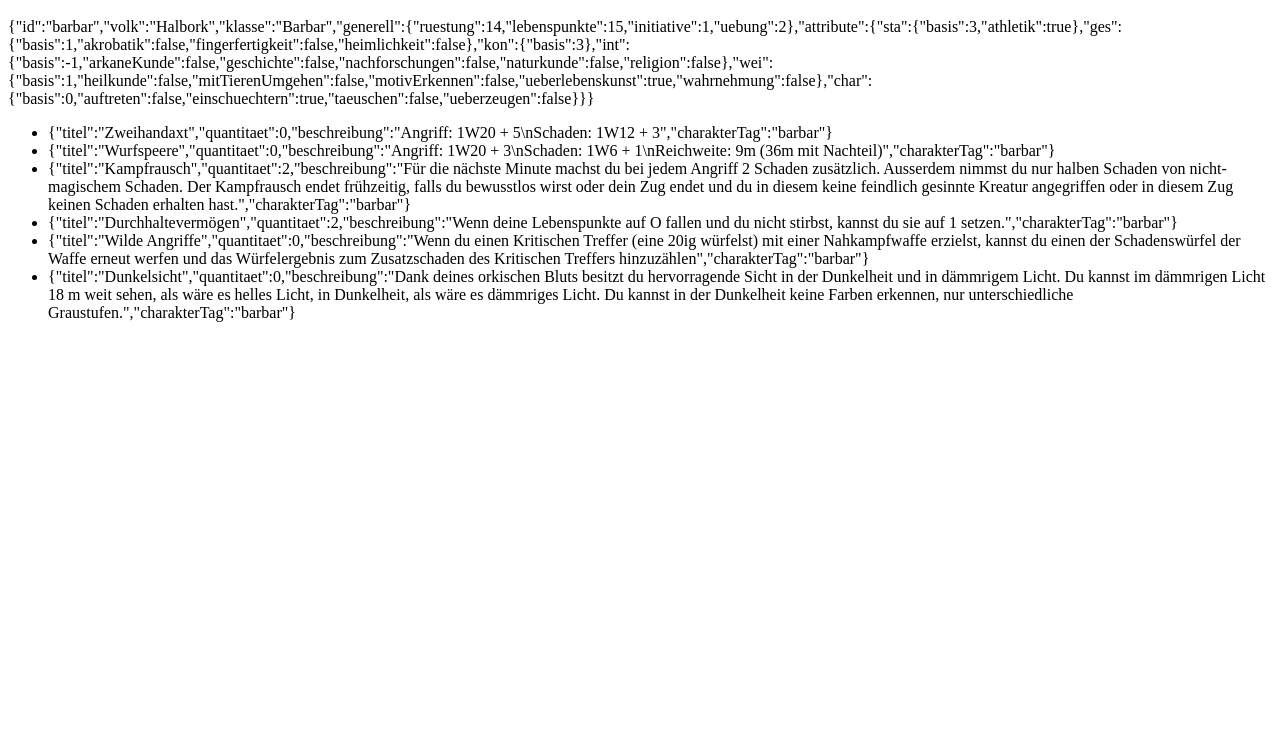
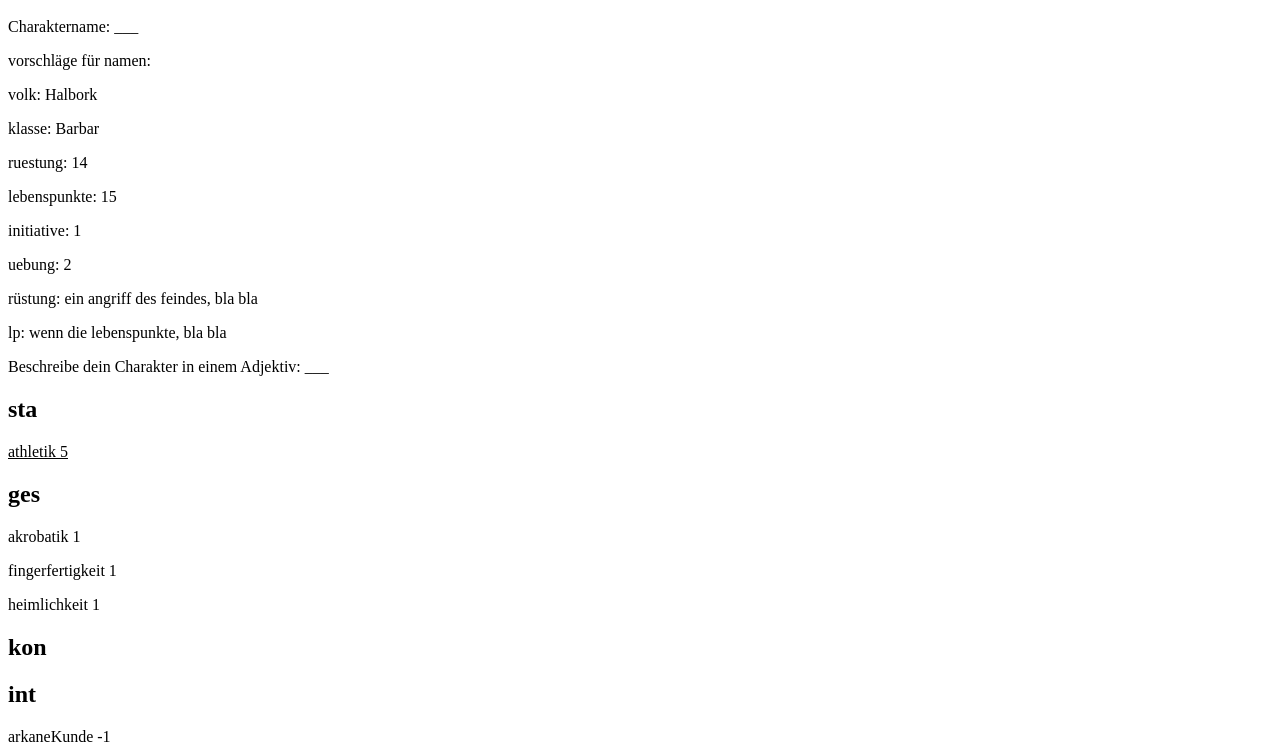
Before and after one commit to gilde-der-nacht/dnd-light.gildedernacht.ch, an Eleventy site: page src/content/charakter/$type.njk in a window 1280 px wide. Shown: the part 48-800 px from the top of the page. Built offline with nearby package versions, Linux system fonts and the light colour scheme; Eleventy itself is replaced by a stand-in of ours; files that its build step writes are made by us from their sources.

Commit message:
- namensvorschläge - karten gehören einem charakter

```diff
--- a/src/content/charakter/$type.njk
+++ b/src/content/charakter/$type.njk
@@ -10,11 +10,54 @@ eleventyComputed:
 
 <h1>{{ charakter[id].klasse }}</h1>
 
-{{ charakter[id] | dump }}
+<p>Charaktername: ___</p>
+
+<p>vorschläge für namen: {{ charakter[id].namensVorschlaege }}</p>
+
+<p>volk: {{ charakter[id].volk }}</p>
+<p>klasse: {{ charakter[id].klasse }}</p>
+<p>ruestung: {{ charakter[id].generell.ruestung }}</p>
+<p>lebenspunkte: {{ charakter[id].generell.lebenspunkte }}</p>
+<p>initiative: {{ charakter[id].generell.initiative }}</p>
+<p>uebung: {{ charakter[id].generell.uebung }}</p>
+
+<p>rüstung: ein angriff des feindes, bla bla<p>
+<p>lp: wenn die lebenspunkte, bla bla</p>
+
+<p>Beschreibe dein Charakter in einem Adjektiv: ___</p>
+
+<style>
+.underline {
+    text-decoration: underline;
+}
+</style>
+
+{% for attributId, attribut in charakter[id].attribute %}
+<h2>{{ attributId }}</h2>
+    {% for fertigkeitId, fertigkeit in attribut %}
+        {% if fertigkeitId != "basis" %}
+        <p class="{{ "underline" if fertigkeit }}">{{ fertigkeitId }} {{ attribut.basis + (2 if fertigkeit else 0) }}</p>
+        {% endif %}
+    {% endfor %}
+{% endfor %}
+
+<p>linker rand lebenspunkte ca. 0-20</p>
+<p>rechter rand anzahl zauber: ca. 0-5</p>
+
+<p>
+würfelprobe, wenn dein char, bla bla
+</p>
+
 <ul>
-{% for karte in karten %}
-    {% if karte.charakterTag === id %}
-        <li>{{ karte | dump }}</li>
-    {% endif %}
+{% for charakterKarteTitel in charakter[id].karten %}
+    {% for karte in karten %}
+        {% if karte.titel === charakterKarteTitel %}
+            <li>{{ karte | dump }}</li>
+        {% endif %}
+    {% endfor %}
 {% endfor %}
 </ul>
+
+<code>
+{{ charakter[id] | dump }}
+</code>
--- a/src/data/charakter/kleriker.json
+++ b/src/data/charakter/kleriker.json
@@ -2,6 +2,11 @@
     "id": "kleriker",
     "volk": "Mensch",
     "klasse": "Kleriker",
+    "namensVorschlaege": [
+        "alpha",
+        "beta",
+        "gamma"
+    ],
     "generell": {
         "ruestung": 16,
         "lebenspunkte": 10,
@@ -45,5 +50,14 @@
             "taeuschen": false,
             "ueberzeugen": false
         }
-    }
+    },
+    "karten": [
+        "Erzfeind: Humanoide",
+        "Streitkolben",
+        "Göttliche Führung",
+        "Heilige Flamme",
+        "Domäne des Lichts: Wunde Heilen",
+        "Segnen",
+        "Schild des Glaubens"
+    ]
 }
```
